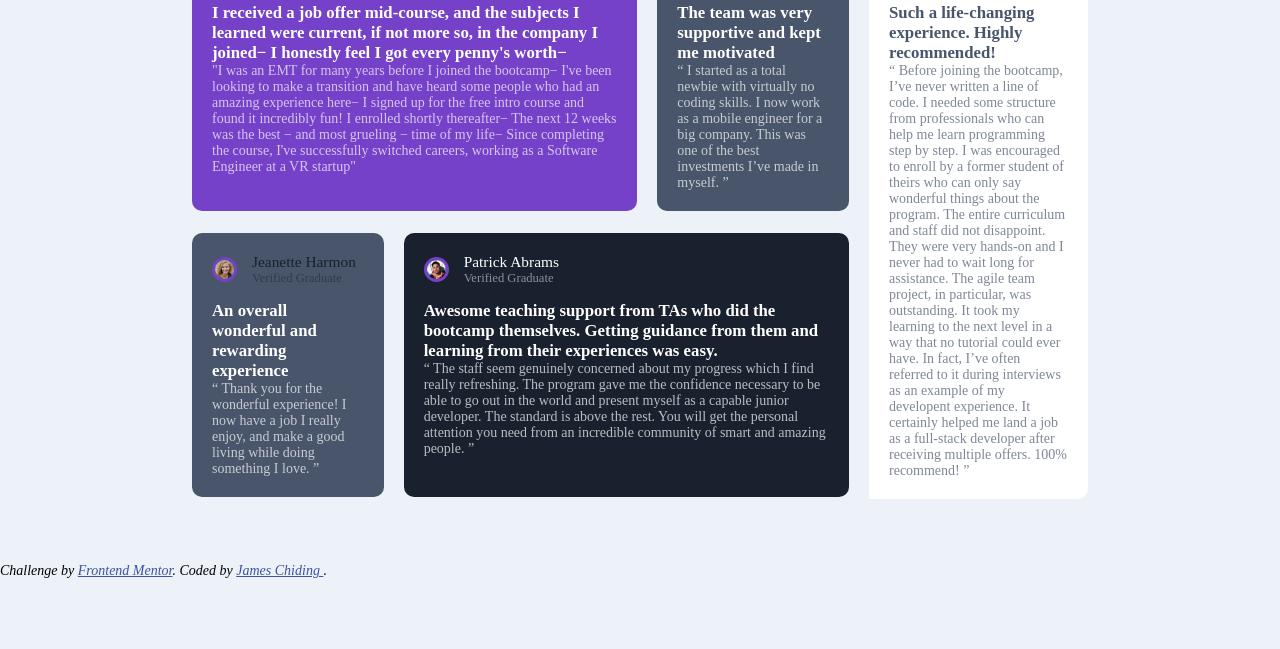
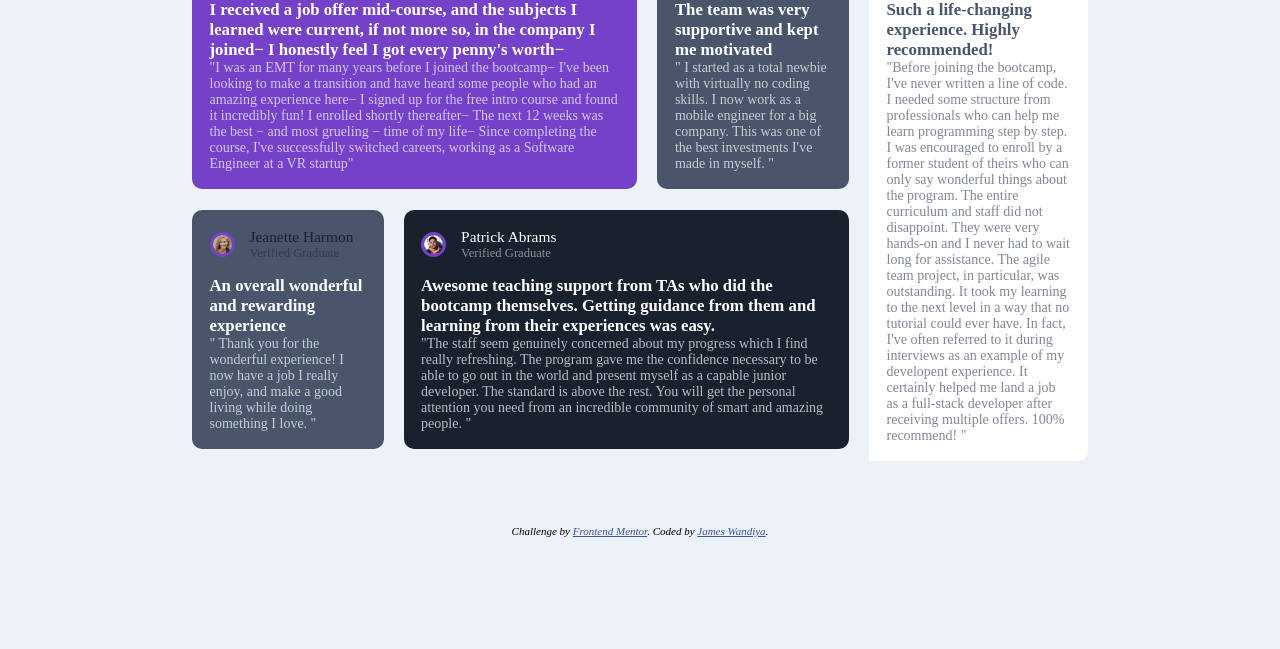
Before and after one commit to Wandiya/testimonials-grid-section-main, a plain HTML site: page index.html in a window 1280 px wide. Shown: the part 151-800 px from the top of the page. Drawn offline with Linux system fonts and the light colour scheme.

Commit message:
add footer styles(desktop)

```diff
--- a/index.css
+++ b/index.css
@@ -1,3 +1,5 @@
+/* Reset */
+
 *,
 *::before,
 *::after {
@@ -5,6 +7,9 @@
     margin: 0;
     box-sizing: border-box;
 }
+
+
+/* variables */
 
 :root {
     /* primary colors */
@@ -19,6 +24,9 @@
     --font-f: font-family: 'Barlow Semi Condensed', sans-serif;
 }
 
+
+/* Base styles */
+
 html {
     font-size: var(--fs);
     background-color: var(--light-grayish-blue);
@@ -32,12 +40,18 @@ img {
     height: 25px;
 }
 
+
+/*Utility styles */
+
 .container {
     display: flex;
     flex-direction: column;
     border-radius: 10px;
     overflow: hidden;
 }
+
+
+/* Mobile styles */
 
 .header_text {
     display: flex;
@@ -61,6 +75,9 @@ img {
     font-size: 0.9rem;
 }
 
+
+/* first-content */
+
 .paragraph_1 {
     font-weight: 600;
     margin-top: 15px;
@@ -78,9 +95,10 @@ img {
     flex-direction: column;
 }
 
-.second-content {
-    display: flex;
-    flex-direction: column;
+.first-content_details .article-2 {
+    flex-basis: 30%;
+    background-color: var(--very-dark-grayish-blue);
+    color: var(--white);
 }
 
 .first-content_details .article-1 {
@@ -89,10 +107,12 @@ img {
     flex-basis: 70%;
 }
 
-.first-content_details .article-2 {
-    flex-basis: 30%;
-    background-color: var(--very-dark-grayish-blue);
-    color: var(--white);
+
+/* second-content */
+
+.second-content {
+    display: flex;
+    flex-direction: column;
 }
 
 .second-content .article-1 {
@@ -111,6 +131,9 @@ img {
     color: var(--very-dark-blackish-blue);
 }
 
+
+/* third-content */
+
 .third-content .article-1 .title-name {
     color: var(--very-dark-blackish-blue);
 }
@@ -122,23 +145,27 @@ img {
 
 .article-1,
 .article-2 {
-    padding: 20px;
-    margin-top: 22px;
+    padding: 1.25rem;
+    margin-top: 1.5rem;
     border-radius: 10px;
 }
 
-address .attribution a {
-    display: flex;
-    flex-direction: column;
-    justify-content: center;
-    align-items: center;
-    margin-bottom: 5rem;
+
+/* attribution */
+
+.attribution {
+    text-align: center;
+    margin-bottom: 2rem;
     font-size: 11px;
+    /* margin-left: 10rem; */
 }
 
 .attribution a {
     color: hsl(228, 45%, 44%);
 }
+
+
+/* Desktop styles */
 
 @media (min-width:738px) {
     .container {
--- a/index.html
+++ b/index.html
@@ -47,7 +47,7 @@
                         </div>
                     </div>
                     <div class="paragraph_1">The team was very supportive and kept me motivated</div>
-                    <div class="paragraph_2">“ I started as a total newbie with virtually no coding skills. I now work as a mobile engineer for a big company. This was one of the best investments I’ve made in myself. ”</div>
+                    <div class="paragraph_2">&quot; I started as a total newbie with virtually no coding skills&period; I now work as a mobile engineer for a big company&period; This was one of the best investments I&apos;ve made in myself&period; &quot;</div>
                 </section>
             </div>
             <div class="second-content">
@@ -60,7 +60,7 @@
                         </div>
                     </div>
                     <div class="paragraph_1">An overall wonderful and rewarding experience</div>
-                    <div class="paragraph_2">“ Thank you for the wonderful experience! I now have a job I really enjoy, and make a good living while doing something I love. ”</div>
+                    <div class="paragraph_2">&quot; Thank you for the wonderful experience! I now have a job I really enjoy&comma; and make a good living while doing something I love&period; &quot;</div>
                 </section>
                 <section class="article-2">
                     <div class="header_text">
@@ -70,9 +70,9 @@
                             <div class="status">Verified Graduate</div>
                         </div>
                     </div>
-                    <div class="paragraph_1">Awesome teaching support from TAs who did the bootcamp themselves. Getting guidance from them and learning from their experiences was easy.</div>
-                    <div class="paragraph_2">“ The staff seem genuinely concerned about my progress which I find really refreshing. The program gave me the confidence necessary to be able to go out in the world and present myself as a capable junior developer. The standard is
-                        above the rest. You will get the personal attention you need from an incredible community of smart and amazing people. ”</div>
+                    <div class="paragraph_1">Awesome teaching support from TAs who did the bootcamp themselves&period; Getting guidance from them and learning from their experiences was easy&period;</div>
+                    <div class="paragraph_2">&quot;The staff seem genuinely concerned about my progress which I find really refreshing&period; The program gave me the confidence necessary to be able to go out in the world and present myself as a capable junior developer&period;
+                        The standard is above the rest&period; You will get the personal attention you need from an incredible community of smart and amazing people&period; &quot;</div>
                 </section>
             </div>
         </div>
@@ -86,16 +86,19 @@
                     </div>
                 </div>
                 <div class="paragraph_1">Such a life-changing experience. Highly recommended!</div>
-                <div class="paragraph_2">“ Before joining the bootcamp, I’ve never written a line of code. I needed some structure from professionals who can help me learn programming step by step. I was encouraged to enroll by a former student of theirs who can only say wonderful
-                    things about the program. The entire curriculum and staff did not disappoint. They were very hands-on and I never had to wait long for assistance. The agile team project, in particular, was outstanding. It took my learning to the next
-                    level in a way that no tutorial could ever have. In fact, I’ve often referred to it during interviews as an example of my developent experience. It certainly helped me land a job as a full-stack developer after receiving multiple offers.
-                    100% recommend! ”</div>
+                <div class="paragraph_2">&quot;Before joining the bootcamp, I&apos;ve never written a line of code. I needed some structure from professionals who can help me learn programming step by step&period; I was encouraged to enroll by a former student of theirs who can
+                    only say wonderful things about the program. The entire curriculum and staff did not disappoint&period; They were very hands-on and I never had to wait long for assistance&period; The agile team project, in particular, was outstanding&period;
+                    It took my learning to the next level in a way that no tutorial could ever have. In fact, I&apos;ve often referred to it during interviews as an example of my developent experience&period; It certainly helped me land a job as a full-stack
+                    developer after receiving multiple offers. 100% recommend! &quot;</div>
             </section>
+
         </div>
     </main>
     <address class="attribution">
-        Challenge by <a href="https://www.frontendmentor.io?ref=challenge" target="_blank">Frontend Mentor</a>. Coded by <a href="#">James Chiding </a>.
-  </address>
+      Challenge by <a href="https://www.frontendmentor.io?ref=challenge" target="_blank"
+      >Frontend Mentor</a>.
+      Coded by <a href="https://www.github.com/wandiya">James Wandiya</a>.
+</address>
 </body>
 
 </html>
```
Also changed, not shown: 2 other files.
